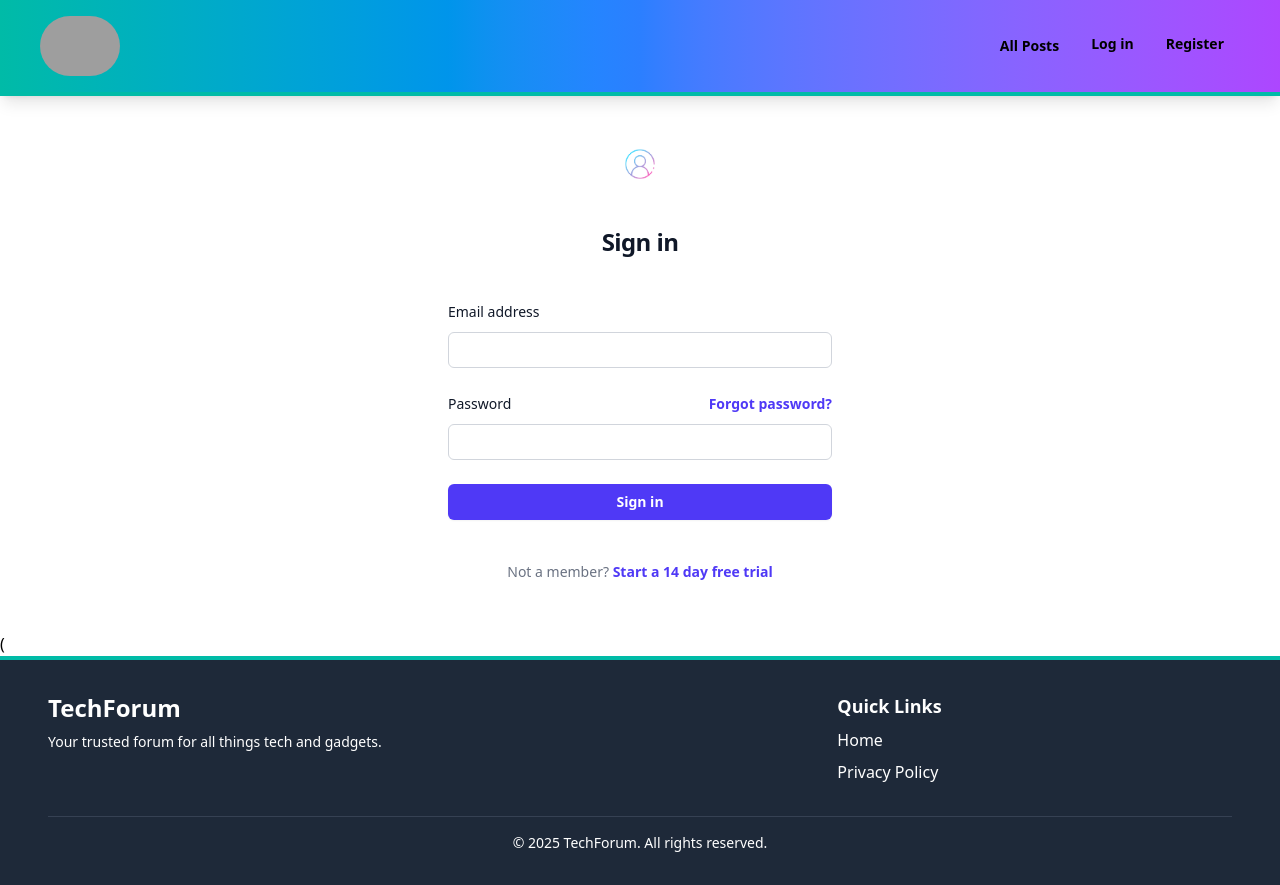
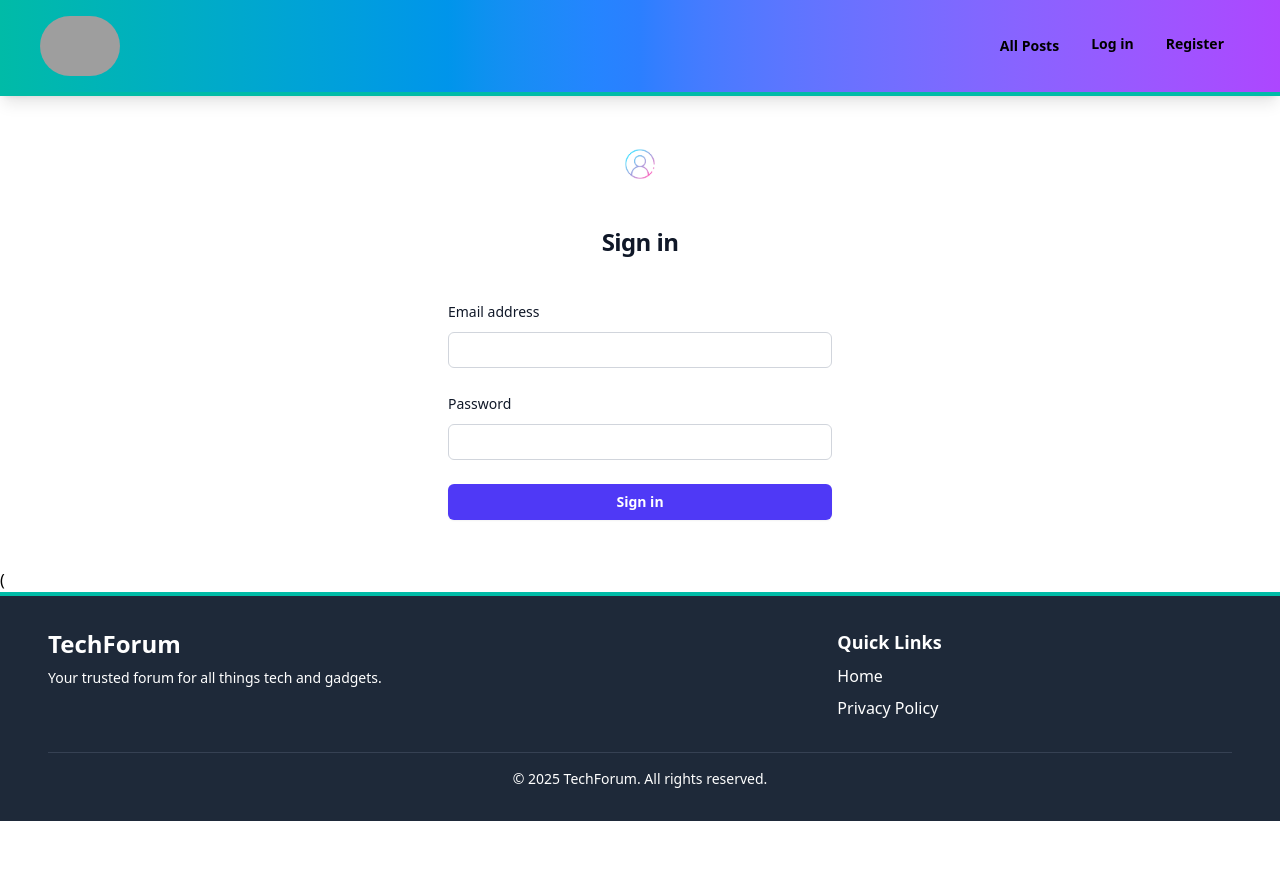
Before and after one commit to RadostinTasev1999/React-Project-2025, a React (Vite) app in the folder client-app/: page /login in a window 1280 px wide. After the commit the page ends 821 px from the top, so only its background shows below. Built offline with nearby package versions, Linux system fonts and the light colour scheme; grey boxes are pictures that could not be loaded.

Commit message:
Update Login.jsx

```diff
--- a/client-app/src/components/login/Login.jsx
+++ b/client-app/src/components/login/Login.jsx
@@ -1,6 +1,8 @@
+
 import { useLogin } from '../../api/authApi'
 import { useUserContext } from '../../contexts/UserContext'
 import { useNavigate } from 'react-router';
+
 
 export default function Login() {
 
@@ -9,19 +11,21 @@ const { userLoginHandler } = useUserContext();
 // we access the values of userLoginHandler inside the UserContext
 const navigate = useNavigate()
 
+
+
 const loginAction = async(formData) => {
 
     const {email,password} = Object.fromEntries(formData)
 
-    console.log('Values are:', email,password)
     try {
         const authData = await login(email,password)
 
-        console.log('AuthData after login is:', authData)
+
 
         userLoginHandler(authData)
 
         navigate('/')
+
     } catch (error) {
         throw new Error(error.message)
     }
@@ -56,6 +60,7 @@ const loginAction = async(formData) => {
                     required
                     autoComplete="email"
                     className="block w-full rounded-md bg-white px-3 py-1.5 text-base text-gray-900 outline-1 -outline-offset-1 outline-gray-300 placeholder:text-gray-400 focus:outline-2 focus:-outline-offset-2 focus:outline-indigo-600 sm:text-sm/6"
+
                   />
                 </div>
               </div>
@@ -65,11 +70,7 @@ const loginAction = async(formData) => {
                   <label htmlFor="password" className="block text-sm/6 font-medium text-gray-900">
                     Password
                   </label>
-                  <div className="text-sm">
-                    <a href="#" className="font-semibold text-indigo-600 hover:text-indigo-500">
-                      Forgot password?
-                    </a>
-                  </div>
+
                 </div>
                 <div className="mt-2">
                   <input
@@ -79,6 +80,7 @@ const loginAction = async(formData) => {
                     required
                     autoComplete="current-password"
                     className="block w-full rounded-md bg-white px-3 py-1.5 text-base text-gray-900 outline-1 -outline-offset-1 outline-gray-300 placeholder:text-gray-400 focus:outline-2 focus:-outline-offset-2 focus:outline-indigo-600 sm:text-sm/6"
+
                   />
                 </div>
               </div>
@@ -93,12 +95,7 @@ const loginAction = async(formData) => {
               </div>
             </form>
 
-            <p className="mt-10 text-center text-sm/6 text-gray-500">
-              Not a member?{' '}
-              <a href="#" className="font-semibold text-indigo-600 hover:text-indigo-500">
-                Start a 14 day free trial
-              </a>
-            </p>
+
           </div>
         </div>
       </>
```
